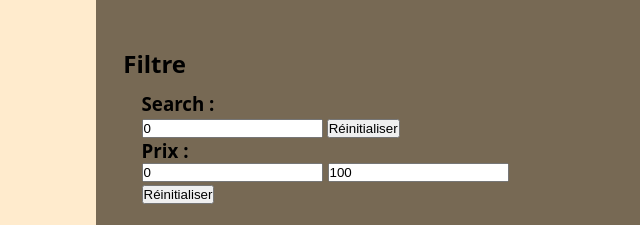
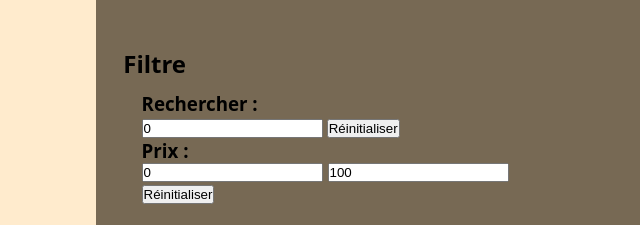
Before and after one commit to PrysmaLlama/TP2_KCharbonneau_DDavid_DSamy, a website built with Vite: page Gallery.html in a window 1280 px wide. Shown: the part 2192-2417 px from the top of the page, 0-640 px from the left. Built offline with nearby package versions, Linux system fonts and the light colour scheme.

Commit message:
Version Finale

```diff
--- a/Gallery.html
+++ b/Gallery.html
@@ -43,7 +43,7 @@
           <div class="filterHolder">
             <h2>Filtre</h2>
             <div class="search">
-              <h3 class="hammerSearchName" id="hammerSearchName">Search : </h3>
+              <h3 class="hammerSearchName" id="hammerSearchName">Rechercher : </h3>
               <input type="number" name="hammerSearch" class="hammerSearch" value="0">
               <button id="resetSearch">Réinitialiser</button>
             </div>
```
Also changed, not shown: 1 other file.
